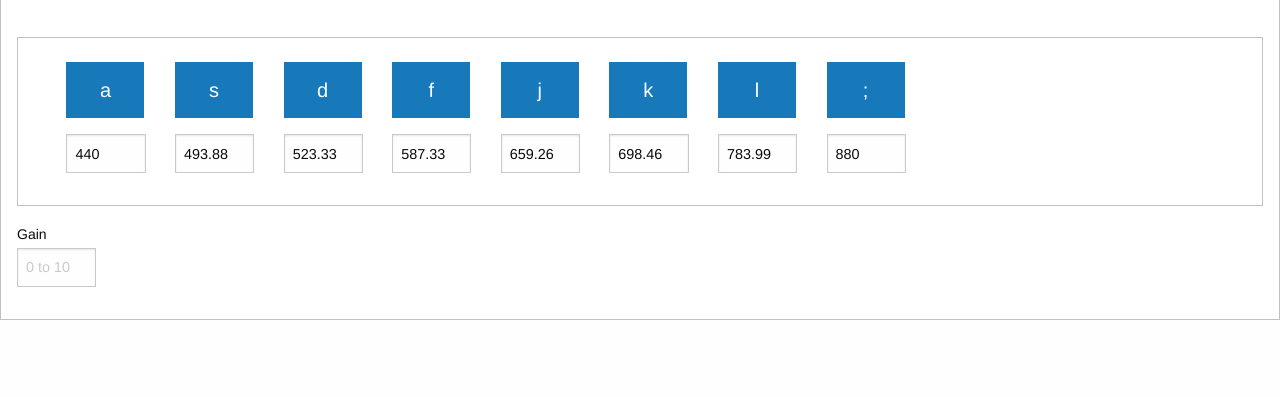
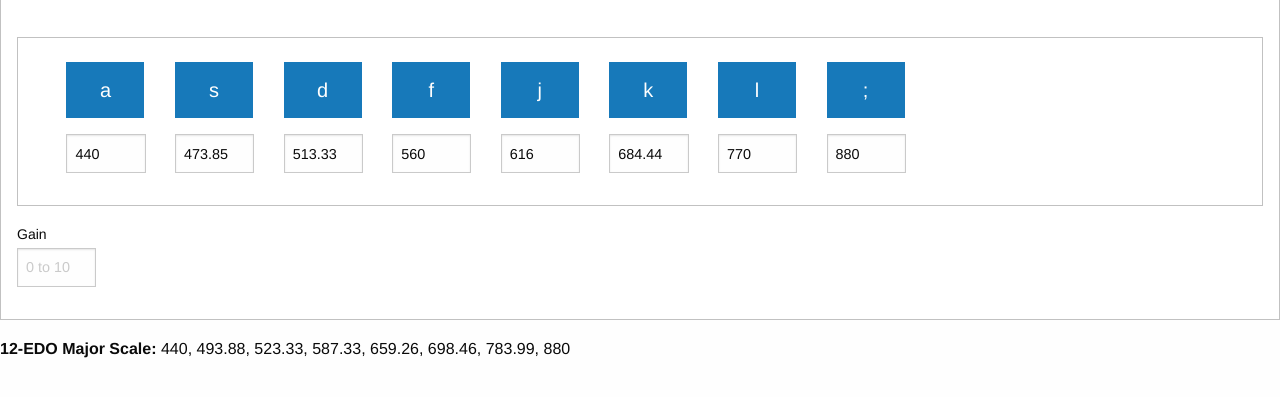
Before and after one commit to bgins/hebdomad, a plain HTML site: page index.html in a window 1280 px wide. Shown: the part 223-620 px from the top of the page. Drawn offline with nearby package versions, Linux system fonts and the light colour scheme.

Commit message:
Change default tuning to Subharmonics 14-07

```diff
--- a/index.html
+++ b/index.html
@@ -24,7 +24,7 @@
           <b>Play</b> the Octogamut with your keyboard or your mouse. Each key is labelled with its keyboard shortcut.
           <b>Retune</b> the Octogamut by entering a values in Hz below each key. They will update right away.
           <b>Change the volume</b> from 0 to 10 using the gain control.
-          The <b>default tuning</b> is a ... A few more tunings are listed below, plus links to discover many more!
+          The <b>default tuning</b> is Subharmonics 14-07. A few more tunings are listed below, plus links to discover many more!
           </p>
           <br/>
 
@@ -87,6 +87,12 @@
       </div>
     </div>
 
+    <div class="row">
+      <div class="large-12 columns">
+        <p><b>12-EDO Major Scale: </b>440, 493.88, 523.33, 587.33, 659.26, 698.46, 783.99, 880</p>
+      </div>
+    </div>
+
     <script src="js/vendor/jquery.js"></script>
     <script src="js/vendor/what-input.js"></script>
     <script src="js/vendor/foundation.min.js"></script>
--- a/js/app.js
+++ b/js/app.js
@@ -13,12 +13,12 @@ volume.gain.value = 0.1
 // initialize pitch values
 $(document).ready(function(){
     $('#voice-one-pitch').attr("value","440")
-    $('#voice-two-pitch').attr("value","493.88")
-    $('#voice-three-pitch').attr("value","523.33")
-    $('#voice-four-pitch').attr("value","587.33")
-    $('#voice-five-pitch').attr("value","659.26")
-    $('#voice-six-pitch').attr("value","698.46")
-    $('#voice-seven-pitch').attr("value","783.99")
+    $('#voice-two-pitch').attr("value","473.85")
+    $('#voice-three-pitch').attr("value","513.33")
+    $('#voice-four-pitch').attr("value","560")
+    $('#voice-five-pitch').attr("value","616")
+    $('#voice-six-pitch').attr("value","684.44")
+    $('#voice-seven-pitch').attr("value","770")
     $('#voice-eight-pitch').attr("value","880")
 });
 
```
